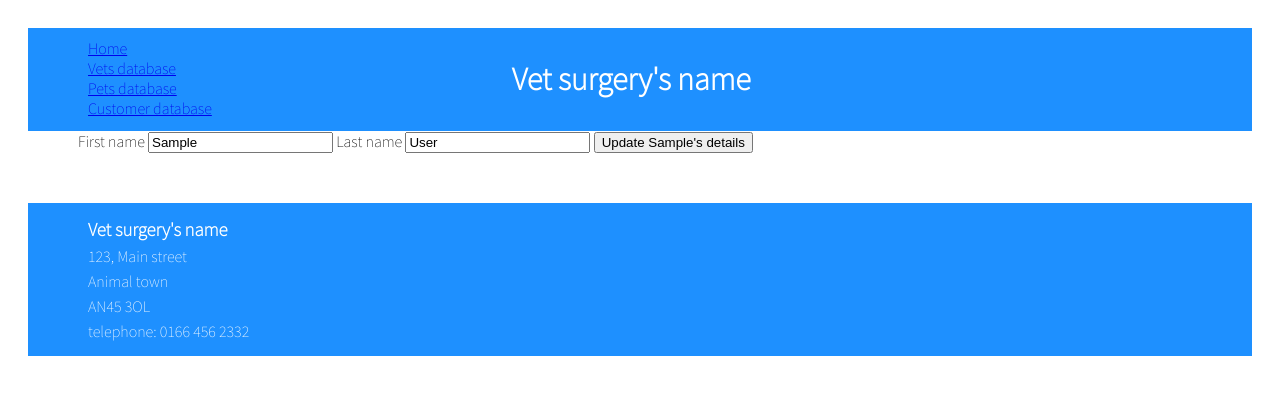
After one commit to saraMDavies/vet_admin_app, a Flask app: page /vets/1/edit in a window 1280 px wide. The commit adds this page. Shown: the top 395 px of the page. Run offline with Flask 2, Linux system fonts and the light colour scheme; a database or web service that is not in the repository returns one stand-in record (values such as "Sample title"); some libraries are stand-ins or nearby versions.

Commit message:
takes user bakc to vet show page after editing

```diff
--- a/vet_app/controllers/vets_contoller.py
+++ b/vet_app/controllers/vets_contoller.py
@@ -37,3 +37,20 @@ def delete_vet(id):
     vet_repository.delete_by_id(id)
 
     return redirect('/vets')
+
+@vets_blueprint.route('/vets/<vet_id>/edit')
+def edit_vet_form(vet_id):
+    vet = vet_repository.select_by_id(vet_id)
+
+    return render_template('vets/edit.html', vet = vet)
+
+@vets_blueprint.route('/vets/<vet_id>/edit', methods = ['POST'])
+def update_vet(vet_id):
+    vet = vet_repository.select_by_id(vet_id)
+    vet.first_name = request.form['first_name']
+    vet.last_name = request.form['last_name']
+    vet_repository.update(vet)
+    pets = vet_repository.lists_pets(vet_id)
+    len_pets = len(pets)
+
+    return render_template('vets/show.html', vet = vet, pets = pets, len_pets = len_pets)
--- a/vet_app/repositories/vet_repository.py
+++ b/vet_app/repositories/vet_repository.py
@@ -82,6 +82,13 @@ def delete_by_id(vet_id):
     values = [vet_id]
     run_sql(sql_1, values)
 
+def update(vet):
+    sql = "UPDATE vets SET (first_name, last_name) = (%s, %s) WHERE id = %s"
+    values = [vet.first_name, vet.last_name, vet.id]
+    run_sql(sql, values)
+
+
+
 def get_appointments(id):
     appointments = []
     sql = '''select a.id as appointment_id, a.date as appointment_date
--- /dev/null
+++ b/vet_app/templates/vets/edit.html
@@ -0,0 +1,17 @@
+{% extends 'base.html' %}
+
+{% block content %}
+
+<form action="/vets/{{vet.id}}/edit" method="post">
+    <label for="first_name">First name</label>
+    <input type="text" name="first_name" value={{vet.first_name}}>
+
+    <label for="last_name">Last name</label>
+    <input type="text" name="last_name" value={{vet.last_name}}>
+
+    <button type="submit">Update {{vet.first_name}}'s details</button>
+</form>
+
+
+
+{% endblock %}
--- a/vet_app/templates/vets/show.html
+++ b/vet_app/templates/vets/show.html
@@ -3,7 +3,7 @@
 {% block content %}
 <div class="edit-nav">
     <h2>{{vet.last_name}}, {{vet.first_name}}</h2>
-    <a href="/vets/{{vet.id}}/edit">Edit {{vet.first_name}}'s deatils</a>
+    <a href="/vets/{{vet.id}}/edit">Edit {{vet.first_name}}'s details</a>
 </div>
 
 
```
